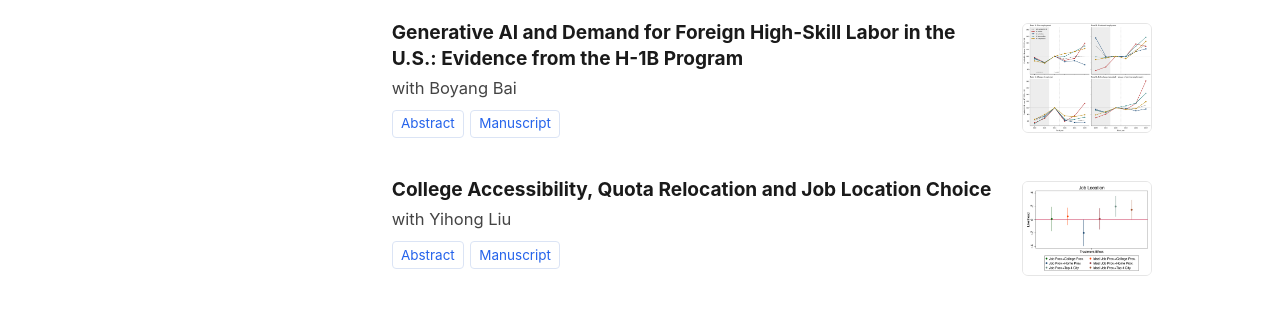
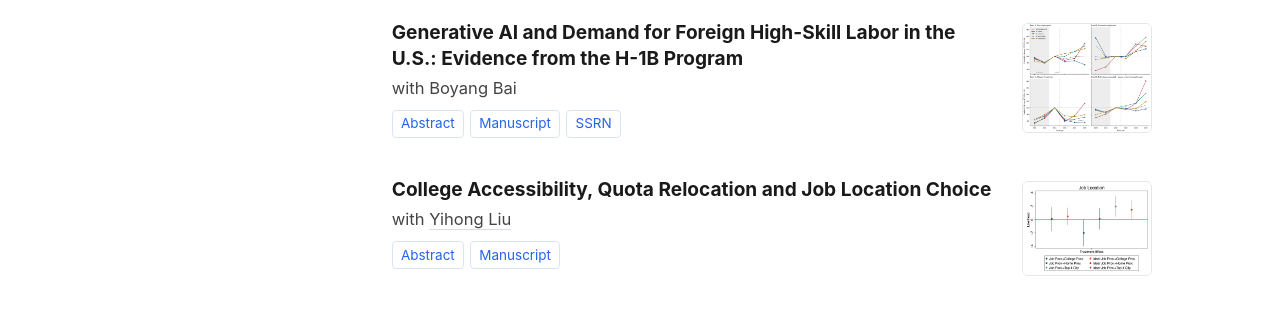
Before and after one commit to henrymzc/henrymzc.github.io, a Jekyll site: the page built from _pages/research.html, in a window 1280 px wide and 900 px high, scrolled down 850 px. Shown: the part 145-462 px from the top of the window. Built offline with Jekyll 4.4.1, drawn with Linux system fonts in a browser that asks for light colours.

Commit message:
Research: add SSRN link for the H-1B paper, link Yihong Liu
Co-Authored-By: Claude Opus 5.5 <noreply@anthropic.com>

```diff
--- a/_pages/research.html
+++ b/_pages/research.html
@@ -205,6 +205,11 @@ author_profile: false
          rel="noopener noreferrer">
          Manuscript
         </a>
+        <a href="https://papers.ssrn.com/sol3/papers.cfm?abstract_id=7609180"
+         target="_blank"
+         rel="noopener noreferrer">
+         SSRN
+        </a>
       </div>
       <p class="abstract">We study how generative AI is changing firms' demand for high-skill foreign labor, combining H-1B Labor Condition Applications for fiscal years 2020–2025 with a usage-based measure of AI exposure from the Anthropic Economic Index. We first document that foreign skilled workers are highly exposed to generative AI: 85.7 percent of H-1B positions are in the most AI-exposed quartile of occupations, and AI usage per worker in the average H-1B occupation is 6.5 times that of the average U.S. job. Since the release of ChatGPT, the total demand for foreign skilled workers has not declined, but its composition has shifted. By FY2025, filings in occupations where AI use is mostly automation are 15 percent below their FY2022 level, while filings for AI-builder positions are 37 percent above it. The shift appears in both hires for fresh graduates and experienced workers. Regression-based analysis shows that within a firm and year, filings in AI-substitute occupations fall by 12 percent relative to the firm's other filings and the decline is entirely driven by software developers. We find increases in filings and offered wages for external hires in AI-builder positions.</p>
     </div>
@@ -218,7 +223,7 @@ author_profile: false
    <div class="paper-row">
     <div class="paper-main">
       <p class="title">College Accessibility, Quota Relocation and Job Location Choice</p>
-      <p class="authors">with Yihong Liu</p>
+      <p class="authors">with <a href="https://yihongliu-econ.github.io/index.html" target="_blank" rel="noopener noreferrer">Yihong Liu</a></p>
       <!--
       <div class="tags">
         <span class="tag education">Education</span>
```
